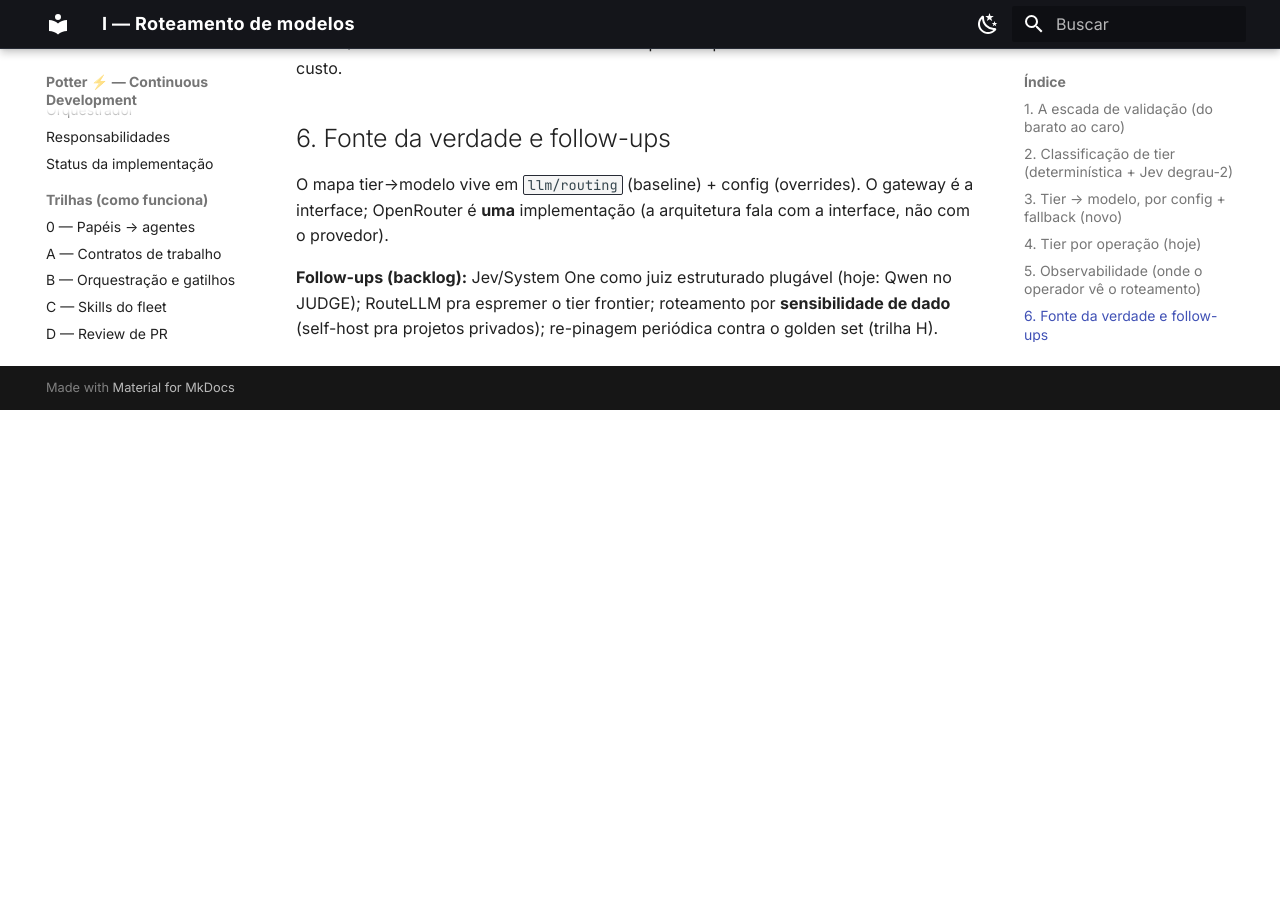
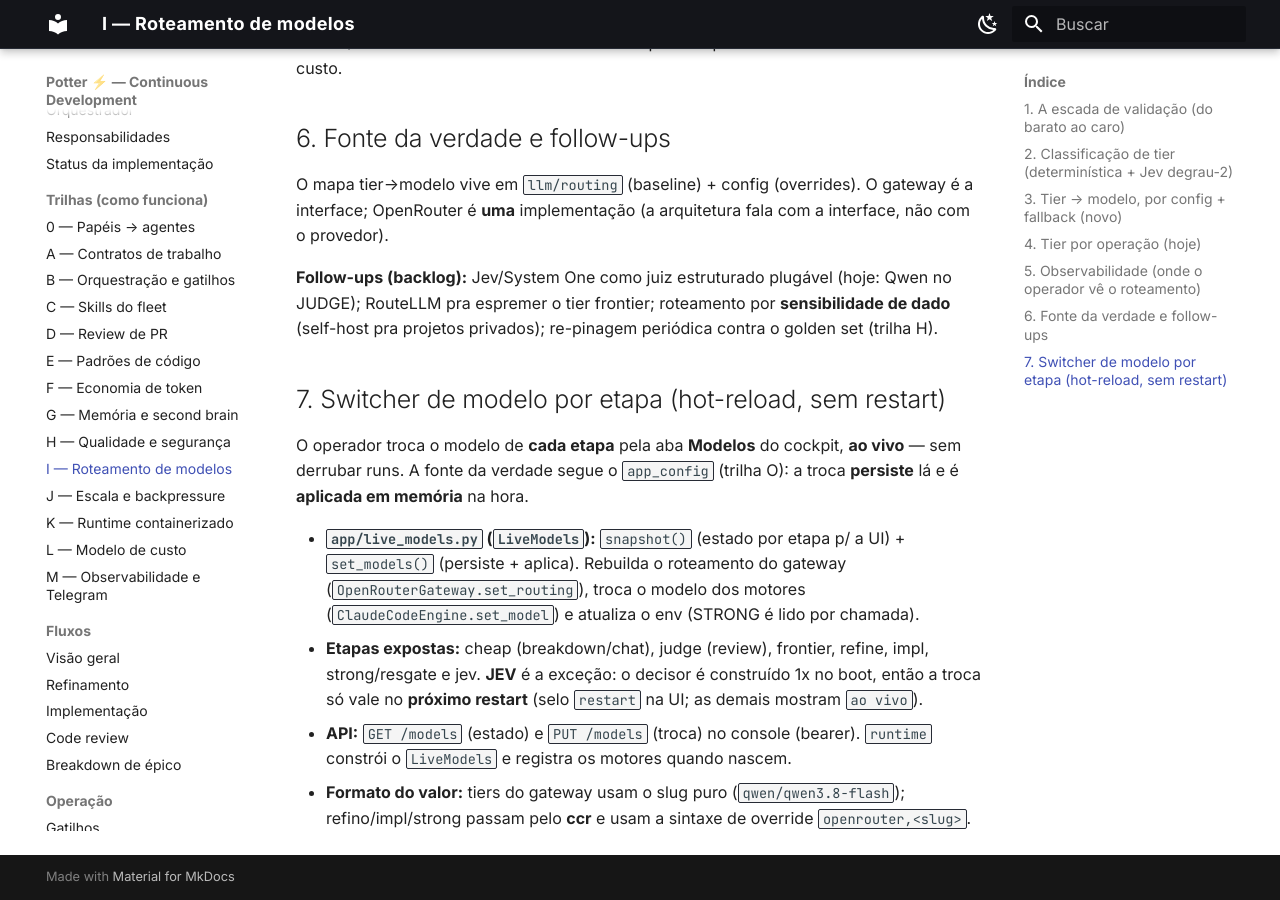
Before and after one commit to CenturyBoys/roboto, an MkDocs documentation site: the page built from docs/trilha-i-roteamento.md, in a window 1280 px wide and 900 px high, scrolled down 2338 px. Built offline with MkDocs 1.6.1 and Material for MkDocs 9.7.7, drawn with Linux system fonts in a browser that asks for light colours; before the commit the page ends 2748 px from its top, so only the background shows below that.

Commit message:
docs(trilha-i): switcher de modelo por etapa (hot-reload, sem restart)

```diff
--- a/docs/trilha-i-roteamento.md
+++ b/docs/trilha-i-roteamento.md
@@ -76,3 +76,20 @@ OpenRouter é **uma** implementação (a arquitetura fala com a interface, não
 **Follow-ups (backlog):** Jev/System One como juiz estruturado plugável (hoje: Qwen no JUDGE);
 RouteLLM pra espremer o tier frontier; roteamento por **sensibilidade de dado** (self-host pra
 projetos privados); re-pinagem periódica contra o golden set (trilha H).
+
+## 7. Switcher de modelo por etapa (hot-reload, sem restart)
+
+O operador troca o modelo de **cada etapa** pela aba **Modelos** do cockpit, **ao vivo** — sem
+derrubar runs. A fonte da verdade segue o `app_config` (trilha O): a troca **persiste** lá e é
+**aplicada em memória** na hora.
+
+- **`app/live_models.py` (`LiveModels`):** `snapshot()` (estado por etapa p/ a UI) + `set_models()`
+  (persiste + aplica). Rebuilda o roteamento do gateway (`OpenRouterGateway.set_routing`), troca o
+  modelo dos motores (`ClaudeCodeEngine.set_model`) e atualiza o env (STRONG é lido por chamada).
+- **Etapas expostas:** cheap (breakdown/chat), judge (review), frontier, refine, impl, strong/resgate
+  e jev. **JEV** é a exceção: o decisor é construído 1x no boot, então a troca só vale no **próximo
+  restart** (selo `restart` na UI; as demais mostram `ao vivo`).
+- **API:** `GET /models` (estado) e `PUT /models` (troca) no console (bearer). `runtime` constrói o
+  `LiveModels` e registra os motores quando nascem.
+- **Formato do valor:** tiers do gateway usam o slug puro (`qwen/qwen3.8-flash`); refino/impl/strong
+  passam pelo **ccr** e usam a sintaxe de override `openrouter,<slug>`.
```
